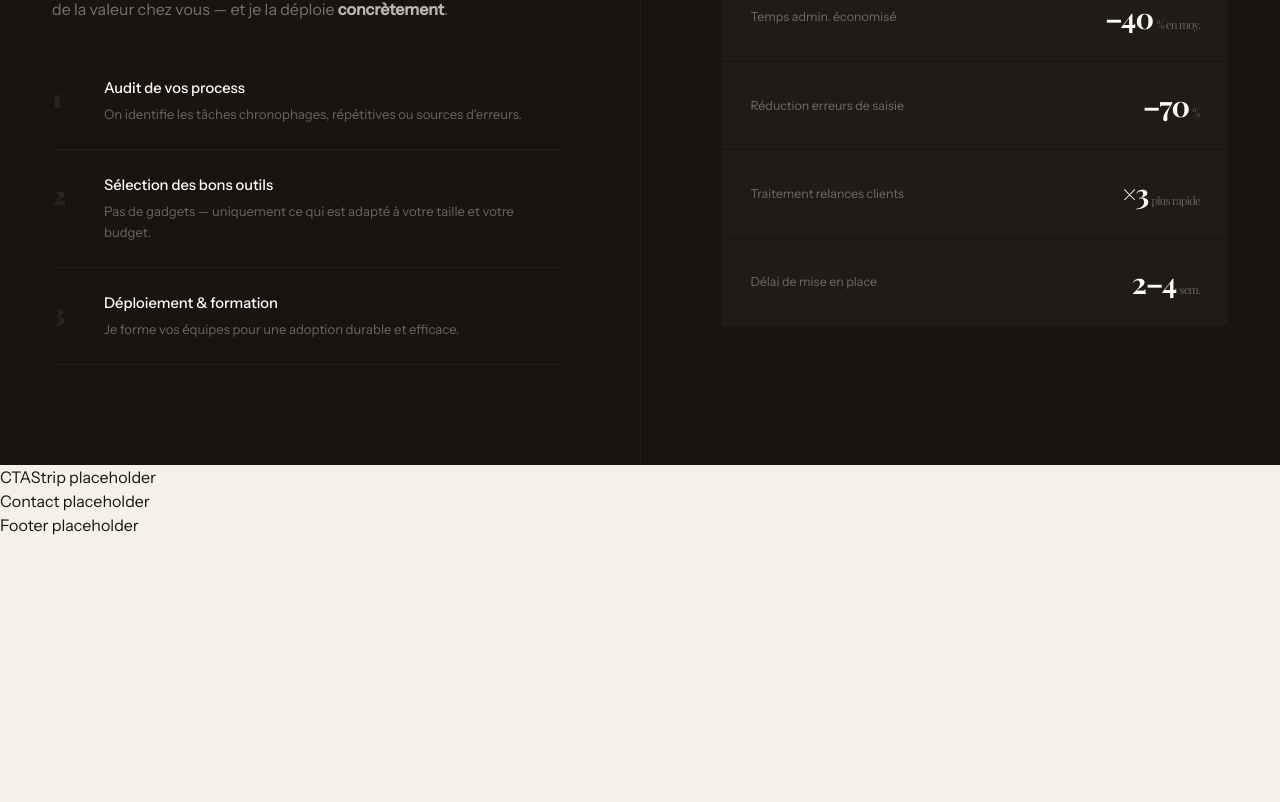
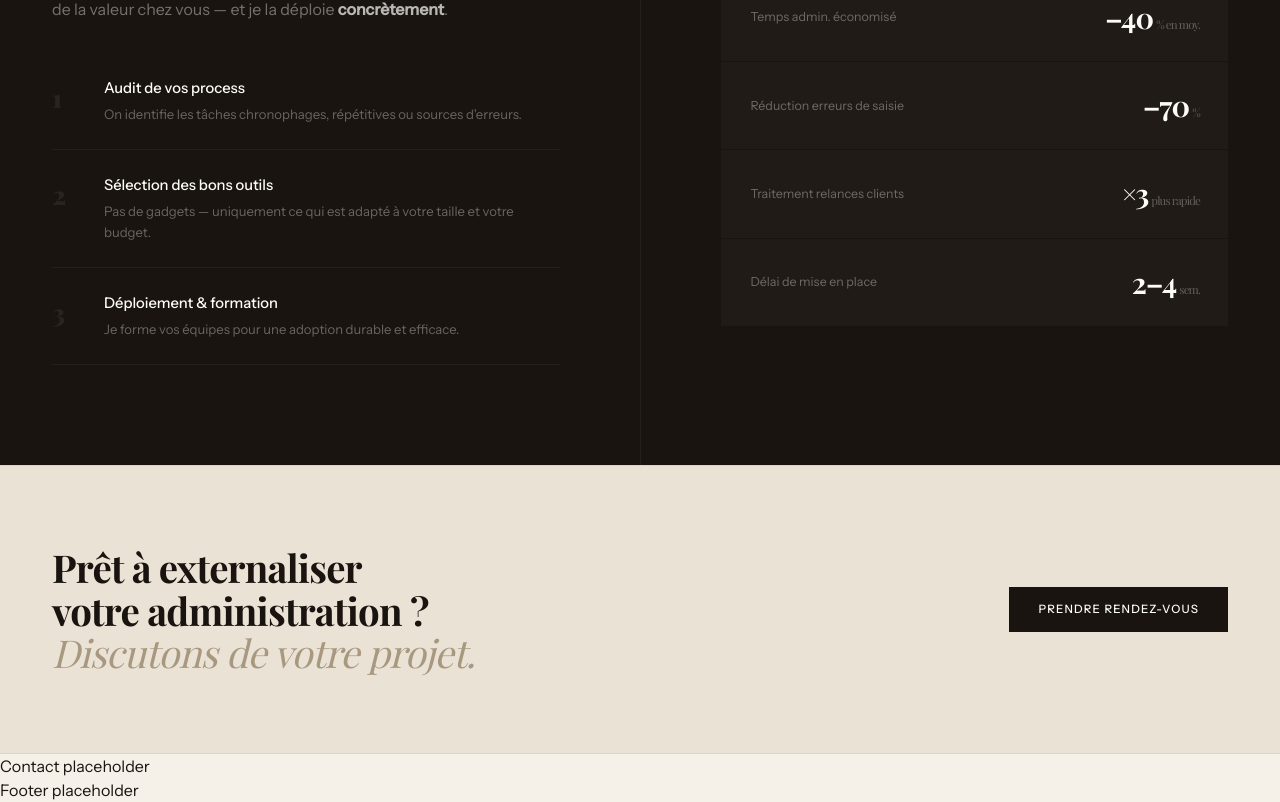
Before and after one commit to Maxime-Maguet/camille-ad, a Next.js app: page / in a window 1280 px wide. Shown: the part 3917-4719 px from the top of the page. Before the commit the page ends 4454 px from the top, so only its background shows below. Built offline with nearby package versions, Linux system fonts and the light colour scheme.

Commit message:
feat: add IASection

```diff
--- a/app/globals.css
+++ b/app/globals.css
@@ -64,3 +64,7 @@
     }
   }
 }
+
+html {
+  scroll-behavior: smooth;
+}
--- a/components/sections/CTAStrip.tsx
+++ b/components/sections/CTAStrip.tsx
@@ -1,7 +1,21 @@
 export default function CTAStrip() {
   return (
-    <div>
-      <p>CTAStrip placeholder</p>
+    <div
+      id="cta-strip"
+      className="bg-sand py-20 px-13 flex items-center justify-between gap-15 border-t border-b border-linen "
+    >
+      <div className="font-display text-[clamp(1.6rem,3vw,2.8rem)]/[1.1] font-bold tracking-[-0.02em] text-ink">
+        Prêt à externaliser <br /> votre administration ?
+        <span className=" block italic font-normal text-stone">
+          Discutons de votre projet.
+        </span>
+      </div>
+      <a
+        href="#contact"
+        className="text-[0.72rem] font-medium tracking-widest uppercase text-white bg-ink py-3.25 px-7 border-[1.5px] border-ink hover:bg-transparent hover:text-ink transition-all duration-250 ease-in-out"
+      >
+        Prendre rendez-vous
+      </a>
     </div>
   );
 }
--- a/components/sections/Services.tsx
+++ b/components/sections/Services.tsx
@@ -55,7 +55,7 @@ export default function Services() {
   ];
 
   return (
-    <section className="bg-white px-13 pt-25">
+    <section id="prestations" className="bg-white px-13 pt-25">
       <div className="grid grid-cols-2 gap-15 items-end mb-16 pb-12 border-b border-linen">
         <SectionHeader
           label={`Prestations`}
```
Also changed, not shown: 1 other file (tests, documents, lock files or other folders).
